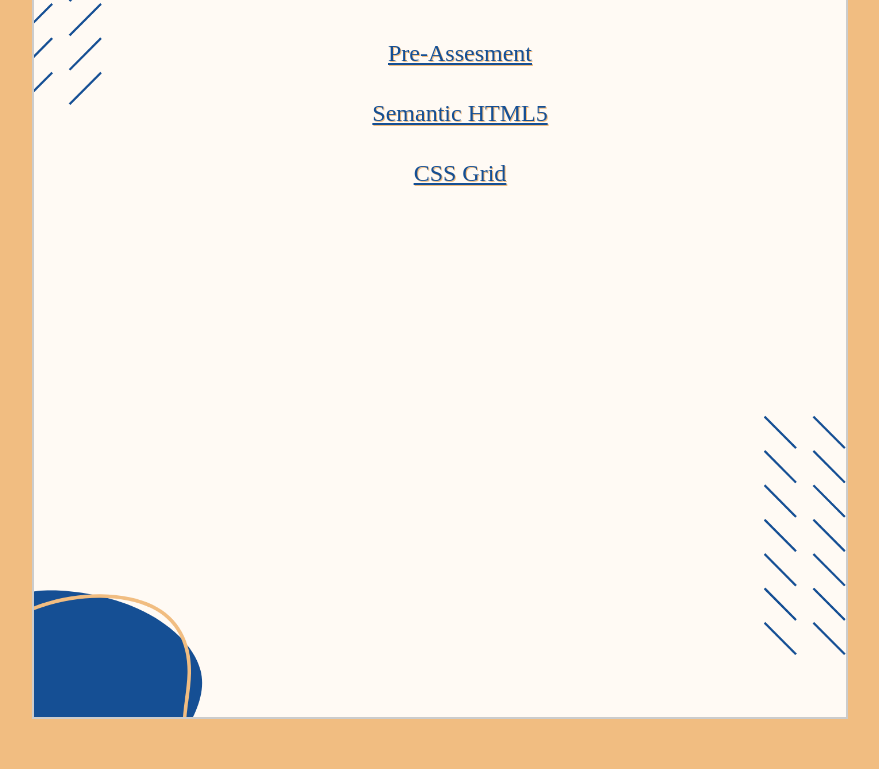
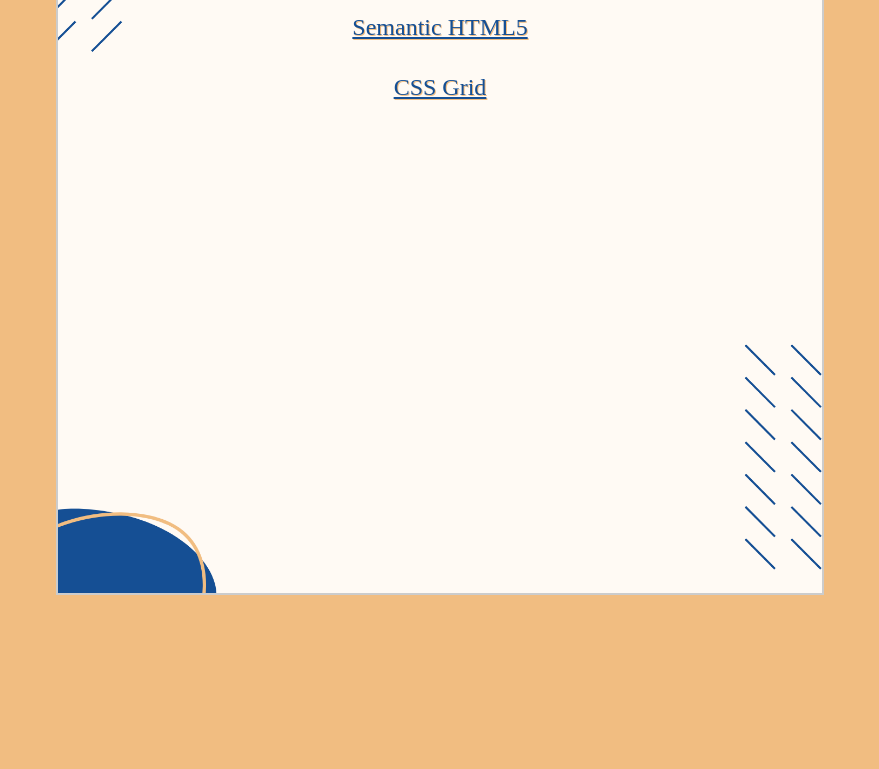
Before and after one commit to yjacobo3573/IFSC_3342, a plain HTML site: page index.html in a window 1280 px wide. Shown: the part 255-1024 px from the top of the page, without its empty margins (200-1079 px from the left). After the commit the page ends 900 px from the top, so only its background shows below. Drawn offline with Linux system fonts and the light colour scheme.

Commit message:
New resume directory.

```diff
--- a/stylesheet.css
+++ b/stylesheet.css
@@ -1,3 +1,20 @@
+html {
+    box-sizing: border-box;
+  }
+  *,
+  *:before,
+  *:after {
+    box-sizing: inherit;
+  }
+
+* {
+    margin: 0;
+    padding: 0;
+    border: 0;
+
+  }
+
+
 
 .lobster-regular {
     font-family: "Lobster", serif;
@@ -13,7 +30,8 @@ body{
 
 
  #container {
-    width:54vw;
+    max-width:960px;
+    width:60vw;
     height:100vh;
     border:2px solid #ccc;
     margin:50px auto;
```
Also changed, not shown: resume/assets/css/stylesheet.css (added), resume/index.html (added).
